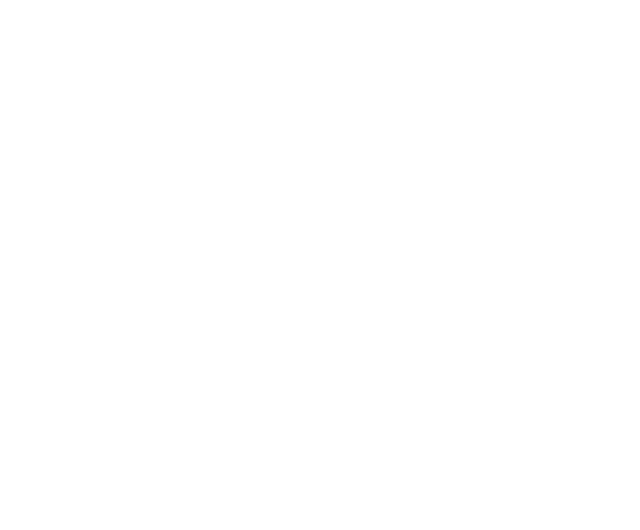
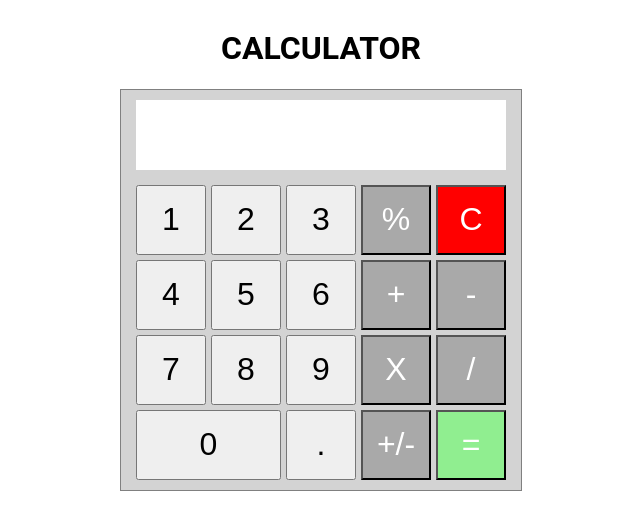
Before and after one commit to t0mmylam/odin-calculator, a plain HTML site: page index.html in a window 1280 px wide. Shown: the whole page, without its empty margins (319-959 px from the left). Drawn offline with Linux system fonts and the light colour scheme.

Commit message:
finished calculator layout

```diff
--- a/calculator.js
+++ b/calculator.js
@@ -13,3 +13,16 @@ function multiply(a, b) {
 function divide(a, b) {
     return a/b;
 }
+
+function operate(o, a, b) {
+    switch(o) {
+        case 1:
+            return add(a, b);
+        case 2:
+            return subtract(a, b);
+        case 3:
+            return multiply(a, b);
+        case 4:
+            return divide(a, b);
+    }
+}
--- a/index.html
+++ b/index.html
@@ -11,7 +11,35 @@
 </head>
 
 <body>
-
+    <h1>CALCULATOR</h1>
+    <div class="box">
+        <div class="display"></div>
+        <div class="buttons">
+            <div class="numbers">
+                <button id="num">1</button>
+                <button id="num">2</button>
+                <button id="num">3</button>
+                <button id="num">4</button>
+                <button id="num">5</button>
+                <button id="num">6</button>
+                <button id="num">7</button>
+                <button id="num">8</button>
+                <button id="num">9</button>
+                <button id="zero">0</button>
+                <button id="deci">.</button>
+            </div>
+            <div class="operators">
+                <button id="perc">%</button>
+                <button id="clear">C</button>
+                <button id="plus">+</button>
+                <button id="sub">-</button>
+                <button id="mult">X</button>
+                <button id="div">/</button>
+                <button id="plusminus">+/-</button>
+                <button id="equals">=</button>
+            </div>
+        </div>
+    </div>
 </body>
 
 </html>
--- a/styles.css
+++ b/styles.css
@@ -0,0 +1,71 @@
+body {
+    display: flex;
+    justify-content: center;
+    flex-direction: column;
+    align-items: center;
+    font-family: Roboto;
+}
+
+.box {
+    width: 400px;
+    height: 400px;
+    border: grey 1px solid;
+    background-color: lightgrey;
+    display: flex;
+    justify-content: space-between;
+    flex-direction: column;
+    align-items: center;
+}
+
+.display {
+    background-color: white;
+    width: 370px;
+    height: 70px;
+    margin-top: 10px;
+}
+
+.buttons {
+    display: flex;
+    justify-content: center;
+    align-items: flex-start;
+    padding: 10px;
+    width: 500px;
+    gap: 5px;
+}
+
+.numbers {
+    display: grid;
+    grid-template-columns: repeat(3, 1fr);
+    gap: 5px;
+}
+
+button {
+    width: 70px;
+    height: 70px;
+    font-size: xx-large;
+}
+
+#zero {
+    width: 145px;
+    grid-column-start: 1;
+    grid-column-end: 3;
+}
+
+#clear {
+    background-color: red;
+}
+
+.operators {
+    display: grid;
+    grid-template-columns: repeat(2, 1fr);
+    gap: 5px;
+}
+
+.operators > button {
+    background-color: darkgrey;
+    color: white;
+}
+
+#equals {
+    background-color: lightgreen;
+}
```
